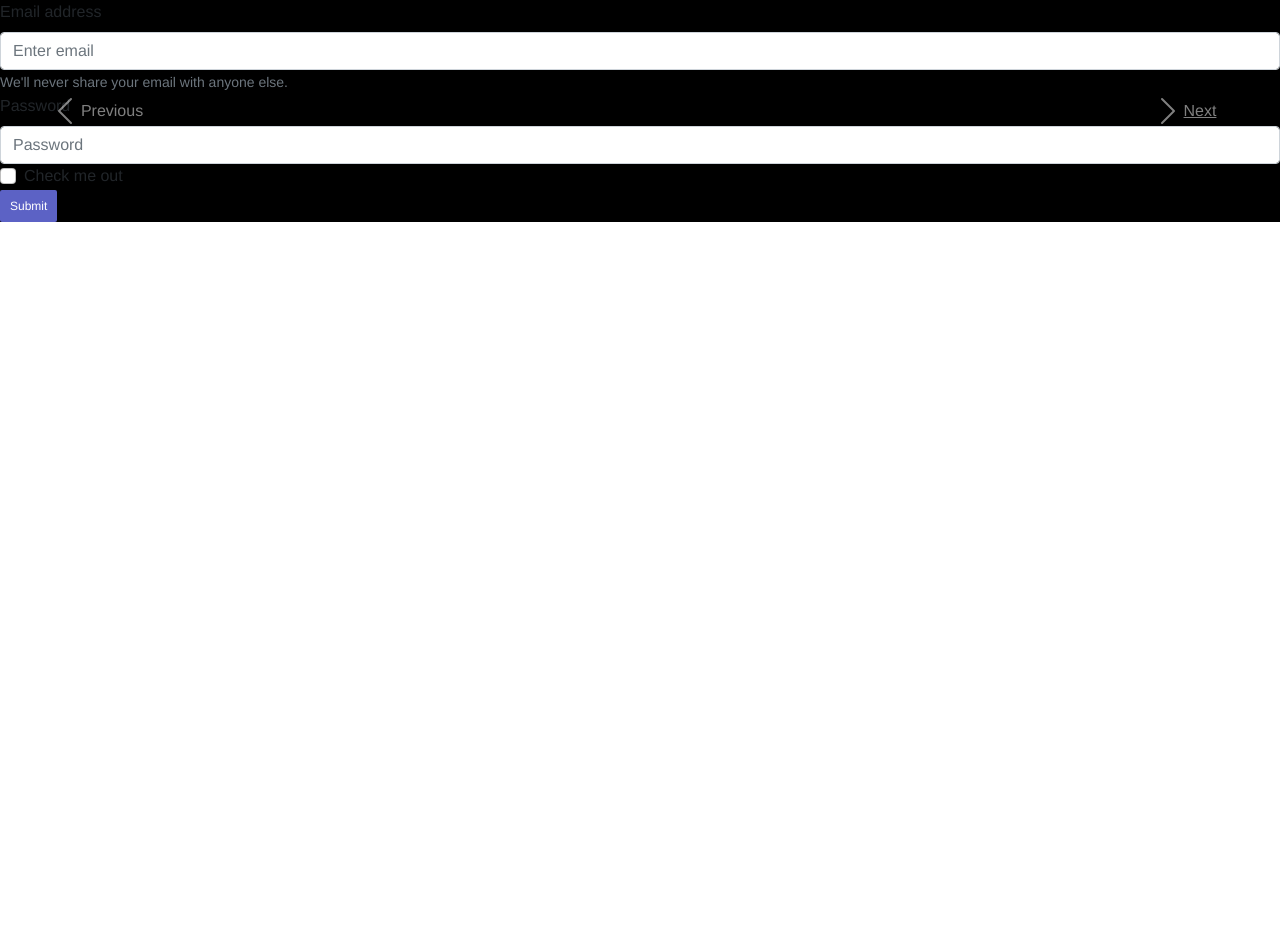
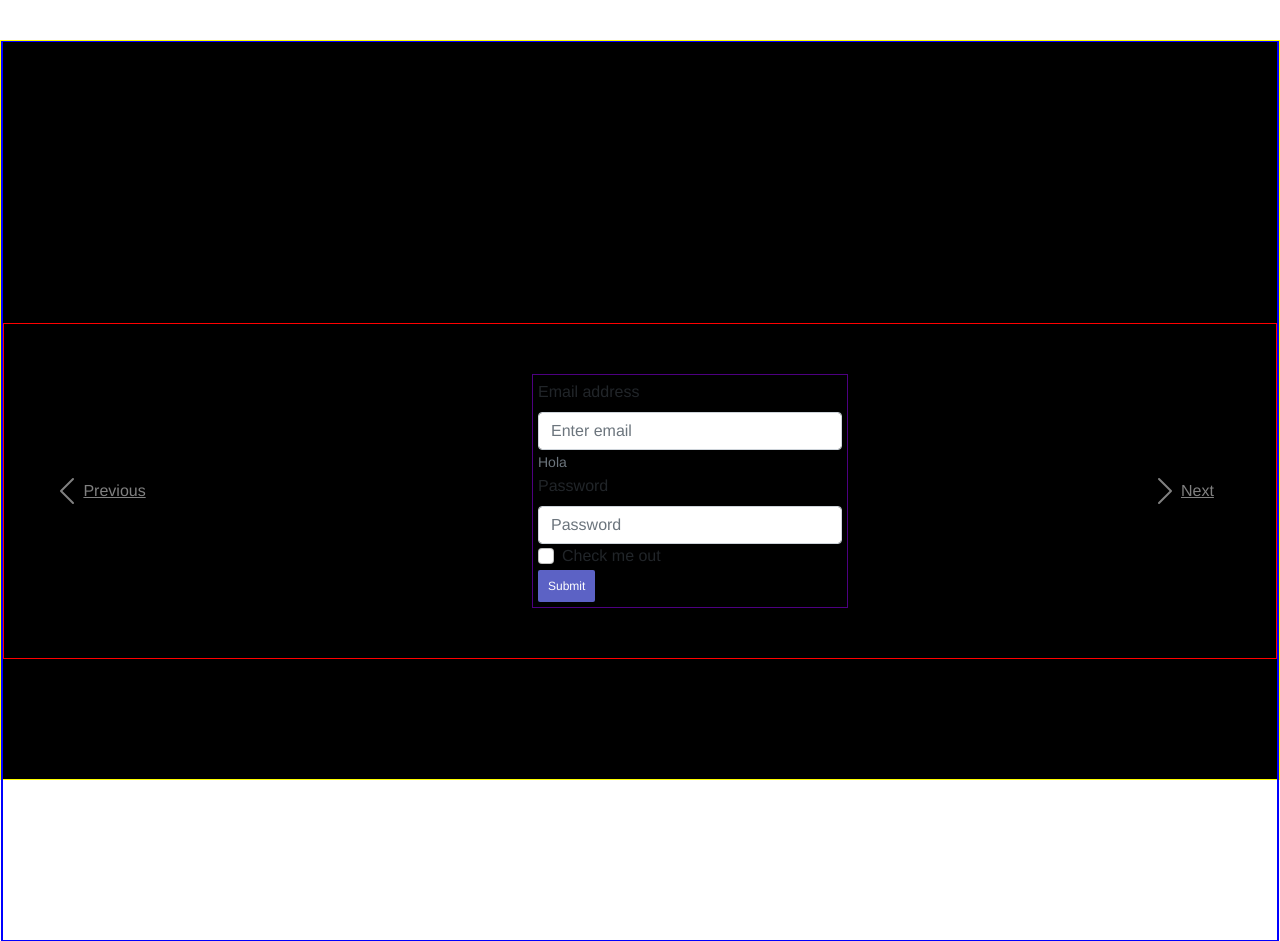
Before and after one commit to JuanCamilo-R/ProyectoBD, a React app in the folder cliente/: page /form in a window 1280 px wide. Before the commit the page ends 800 px from the top, so only its background shows below. Built offline with nearby package versions, Linux system fonts and the light colour scheme.

Commit message:
Diseño del form

```diff
--- a/cliente/src/components/CarouselContainer.js
+++ b/cliente/src/components/CarouselContainer.js
@@ -1,9 +1,7 @@
 import React, { useState } from 'react';
 import { Carousel } from 'react-bootstrap';
-import Form  from 'react-bootstrap/Form';
-import Button from 'react-bootstrap/Button';
+import FormTemplate from './FormTemplate';
 import { render } from 'react-dom';
-import logo from '../images/logo_prueba.png';
 
 function ControlledCarousel() {
     const [index, setIndex] = useState(0);
@@ -11,33 +9,18 @@ function ControlledCarousel() {
     const handleSelect = (selectedIndex, e) => {
         setIndex(selectedIndex);
     };
+
     return (
-        <Carousel activeIndex={index} onSelect={handleSelect}>
+        <div className="containerForm" >
+            <div className="carousel">
+                <Carousel activeIndex={index} onSelect={handleSelect} autoPlay={false}>
                     <Carousel.Item>
-          <Form>
-  <Form.Group controlId="formBasicEmail">
-    <Form.Label>Email address</Form.Label>
-    <Form.Control type="email" placeholder="Enter email" />
-    <Form.Text className="text-muted">
-      We'll never share your email with anyone else.
-    </Form.Text>
-  </Form.Group>
-
-  <Form.Group controlId="formBasicPassword">
-    <Form.Label>Password</Form.Label>
-    <Form.Control type="password" placeholder="Password" />
-  </Form.Group>
-  <Form.Group controlId="formBasicCheckbox">
-    <Form.Check type="checkbox" label="Check me out" />
-  </Form.Group>
-  <Button variant="primary" type="submit">
-    Submit
-  </Button>
-</Form>
+                        <FormTemplate />
                         <Carousel.Caption>
                         </Carousel.Caption>
                     </Carousel.Item>
                     <Carousel.Item>
+                        <h1>HOLA</h1>
                         <Carousel.Caption>
                             <h3>Second slide label</h3>
                             <p>Lorem ipsum dolor sit amet, consectetur adipiscing elit.</p>
@@ -53,6 +36,8 @@ function ControlledCarousel() {
                         </Carousel.Caption>
                     </Carousel.Item>
                 </Carousel>
+            </div>
+        </div>
     );
 }
 export default ControlledCarousel;
--- /dev/null
+++ b/cliente/src/components/FormTemplate.js
@@ -0,0 +1,36 @@
+import React from 'react';
+import Form from 'react-bootstrap/Form';
+import Button from 'react-bootstrap/Button';
+
+
+class FormTemplate extends React.Component {
+    render() {
+        return (
+            <div className = "form">
+            <Form>
+                <div className = "formItems">
+                <Form.Group controlId="formBasicEmail">
+                    <Form.Label>Email address</Form.Label>
+                    <Form.Control type="email" placeholder="Enter email" />
+                    <Form.Text className="text-muted">
+                        Hola
+                    </Form.Text>
+                </Form.Group>
+
+                <Form.Group controlId="formBasicPassword">
+                    <Form.Label>Password</Form.Label>
+                    <Form.Control type="password" placeholder="Password" />
+                </Form.Group>
+                <Form.Group controlId="formBasicCheckbox">
+                    <Form.Check type="checkbox" label="Check me out" />
+                </Form.Group>
+                <Button variant="primary" type="submit">
+                    Submit
+                </Button>
+                </div>
+            </Form>
+            </div>
+        );
+    }
+}
+export default FormTemplate;
--- a/cliente/src/components/styles/Badge.css
+++ b/cliente/src/components/styles/Badge.css
@@ -14,22 +14,14 @@
     align-items: center;
     padding-top:4%;
 }
-.prueba{
-    height: 100%;
-    flex-wrap: wrap;
-    display: flex;
-    flex-direction: column;
-    border: 1px solid blue;
-}
 
-.prueba3{
-    display: block;
-    border: 1px solid green;
-}
 
-.prueba2{
-    display: block;
-    border: 1px solid red;
+
+.formItems{
+    border: 1px solid rgb(77, 0, 128);
+    width: 100%;
+    margin: 50px;
+    padding: 5px;
 
 }
 .content{
@@ -37,7 +29,15 @@
     height: 100%;
     background-color: black;
 }
-
+.form{
+    border: 1px solid red;
+    width: 100%;
+    display: flex;
+    flex-direction: row;
+    flex-wrap: wrap;
+    justify-content: center;
+    align-items: center;
+}
 .logoStyles {
     height:300px;
     width:300px;
@@ -54,10 +54,35 @@
     margin-right: auto;
 }
 
+
 .buttonContainer{
     text-align: center;
     border:1px solid red;
 
+}
+
+.items{
+    border: 1px solid red;
+    width: 100%;
+    height: 100%;
+}
+
+.carousel{
+    border: 1px solid blue;
+    display: flex;
+    justify-content: center;
+    align-items: center;
+    width: 100%;
+    height: 900px;
+}
+
+.containerForm{
+    border: 1px solid yellow;
+    top:40px;
+    bottom: 20px;
+    width: 100%;
+    position: absolute;
+    background-color: black;
 }
 
 .formButton{
```
Lines whose indentation alone changed are shown as unchanged.
